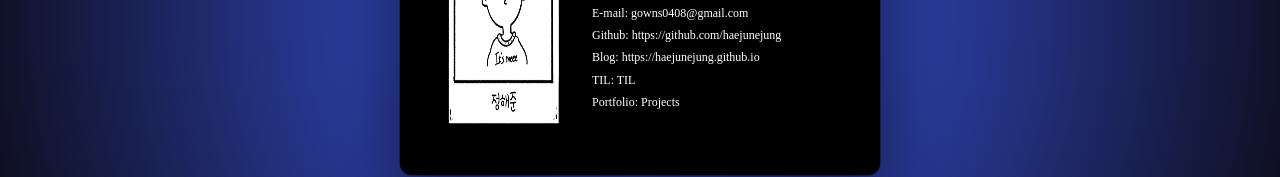
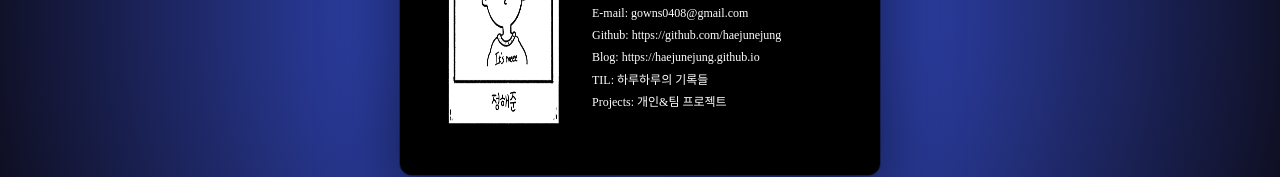
Before and after one commit to haejunejung/Portfolio, a React (Create React App) app in the folder portfolio/: page / in a window 1280 px wide. Shown: the part 385-562 px from the top of the page. Built offline with nearby package versions, Linux system fonts and the light colour scheme; a web font is replaced by a local one.

Commit message:
portfolio

```diff
--- a/portfolio/src/screens/Home/Home.js
+++ b/portfolio/src/screens/Home/Home.js
@@ -34,14 +34,25 @@ const Home = () => {
                 <div className="value">Phone: +82 10-2009-9422</div>
                 <div className="value">E-mail: gowns0408@gmail.com</div>
                 <div className="value">
-                  Github: https://github.com/haejunejung
-                </div>
-                <div className="value">Blog: https://haejunejung.github.io</div>
-                <div className="value">
-                  TIL: <Link to="/TIL">TIL</Link>
+                  Github:{" "}
+                  <Link to="https://github.com/haejunejung">
+                    https://github.com/haejunejung
+                  </Link>
                 </div>
                 <div className="value">
-                  Portfolio: <Link to="/Projects">Projects</Link>
+                  Blog:{" "}
+                  <Link to="https://haejunejung.github.io">
+                    https://haejunejung.github.io
+                  </Link>
+                </div>
+                <div className="value">
+                  TIL:{" "}
+                  <Link to="https://leather-river-49e.notion.site/7a97411a3b8b49bd82dd5bd7103efc93?v=bc7f75c189e949bc9ba99e9e5782ccbe&pvs=4">
+                    하루하루의 기록들
+                  </Link>
+                </div>
+                <div className="value">
+                  Projects: <Link to="/Projects">개인&팀 프로젝트</Link>
                 </div>
               </div>
             </div>
```
